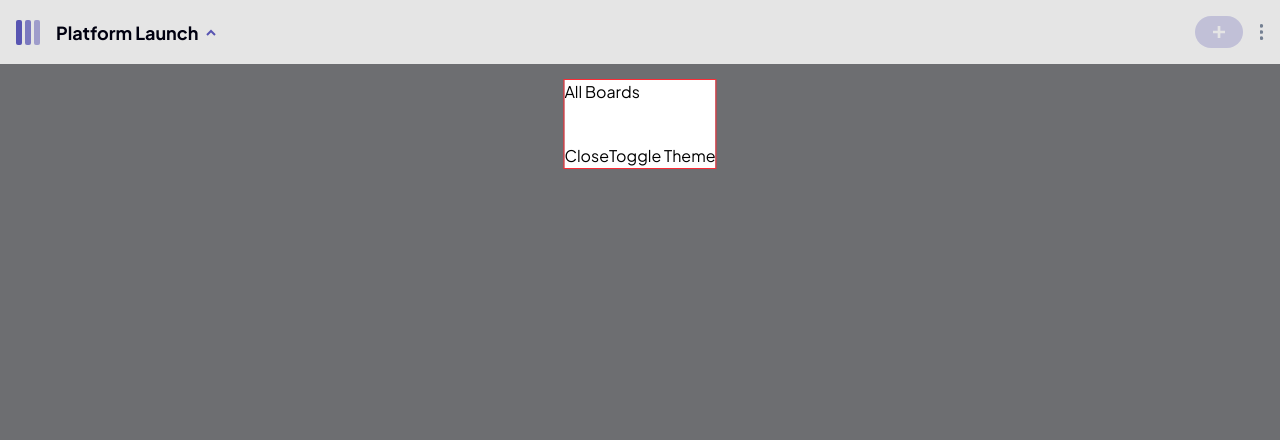
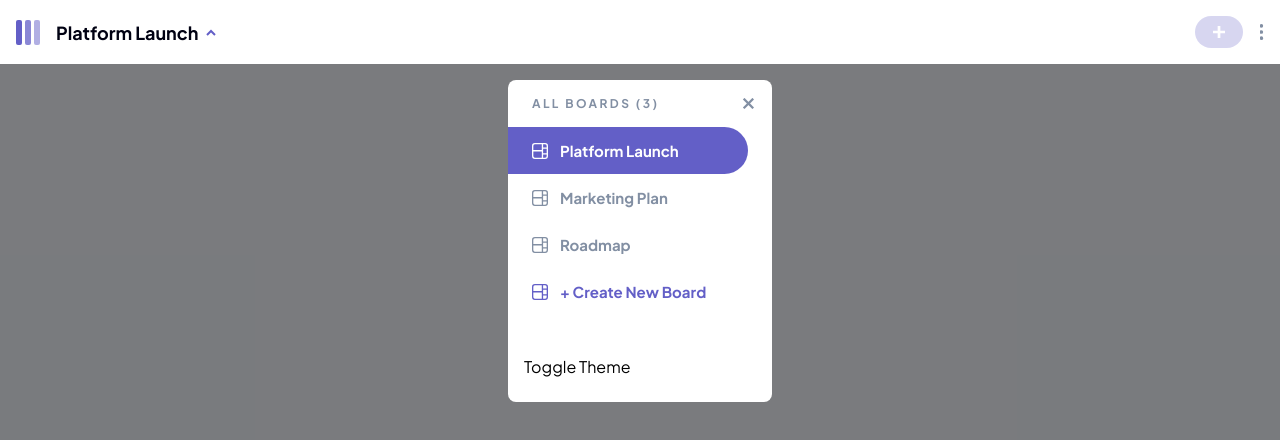
Before and after one commit to CodingWithJiro/frontend-mentor-kanban-task-management-web-app, a Next.js app: page / in a window 1280 px wide. Both pictures are taken after a click on the button 211 px from the left and 32 px from the top of the page. Shown: the top 440 px of the page. Built offline with nearby package versions, Linux system fonts and the light colour scheme.

Commit message:
feat(modal): add styles, hover, and focus-visible effects to board selector modal

```diff
--- a/src/app/globals.css
+++ b/src/app/globals.css
@@ -7,6 +7,7 @@
   --foreground: #000112;
   --background-navbar: #ffffff;
   --background-mobile-dropdown: #635fc71a;
+  --background-modal: #ffffff;
 }
 
 .dark {
@@ -14,6 +15,7 @@
   --foreground: #ffffff;
   --background-navbar: #2b2c37;
   --background-mobile-dropdown: #3e3f4e;
+  --background-modal: #2b2c37;
 }
 
 @theme inline {
@@ -21,6 +23,7 @@
   --color-foreground: var(--foreground);
   --color-background-navbar: var(--background-navbar);
   --color-background-mobile-dropdown: var(--background-mobile-dropdown);
+  --color-background-modal: var(--background-modal);
   --font-sans: var(--font-plus-jakarta-sans);
   --color-main-purple: #635fc7;
   --color-main-purple-hover: #a8a4ff;
--- a/src/components/board/board-theme-switcher-modal.tsx
+++ b/src/components/board/board-theme-switcher-modal.tsx
@@ -1,4 +1,5 @@
 import type { Ref } from 'react';
+import { useState } from 'react';
 import ThemeToggle from '../theme/theme-toggle';
 
 interface BoardThemeSwitcherModalProps {
@@ -6,23 +7,92 @@ interface BoardThemeSwitcherModalProps {
   dialogRef: Ref<HTMLDialogElement | null>;
 }
 
+const MOCK_BOARDS_DATA = [
+  { id: 1, name: 'Platform Launch' },
+  { id: 2, name: 'Marketing Plan' },
+  { id: 3, name: 'Roadmap' },
+];
+
 export default function BoardThemeSwitcherModal({
   onClose,
   dialogRef,
 }: BoardThemeSwitcherModalProps) {
+  const [selectedBoardId, setSelectedBoardId] = useState(1);
+
+  const handleClick = (id: number) => {
+    setSelectedBoardId(id);
+  };
+
   return (
+    <>
       <dialog
-      className="fixed top-20 left-1/2 -translate-x-1/2 outline-1 outline-red-500"
+        className="bg-background-modal fixed top-20 left-1/2 min-h-80.5 w-66 -translate-x-1/2 rounded-lg p-4 backdrop:bg-transparent"
         ref={dialogRef}
         onClose={onClose}
       >
-      <h2>All Boards</h2>
+        <button
+          className="text-medium-gray focus-visible:outline-main-purple focus-visible:text-main-purple hover:text-main-purple absolute top-0 right-0 scale-75 rounded-full p-4 focus-visible:outline-2"
+          type="button"
+          onClick={onClose}
+        >
+          <svg width="15" height="15" xmlns="http://www.w3.org/2000/svg">
+            <g fill="currentColor" fill-rule="evenodd">
+              <path d="m12.728 0 2.122 2.122L2.122 14.85 0 12.728z" />
+              <path d="M0 2.122 2.122 0 14.85 12.728l-2.122 2.122z" />
+            </g>
+          </svg>
+        </button>
 
-      <button type="button" onClick={onClose}>
-        Close
+        <section className="px-2">
+          <h2 className="text-heading-s text-medium-gray tracking-heading-s mb-4 font-bold uppercase">{`All Boards (${MOCK_BOARDS_DATA.length})`}</h2>
+
+          <ul className="-ml-6 flex flex-col">
+            {MOCK_BOARDS_DATA.map(({ id, name }) => {
+              const isSelected = id === selectedBoardId;
+
+              return (
+                <li key={id}>
+                  <button
+                    className={`text-heading-m focus-visible:outline-main-purple flex w-full cursor-pointer items-center justify-start gap-3 rounded-r-full px-6 py-3.5 font-bold underline-offset-4 -outline-offset-3 focus-visible:outline-2 ${isSelected ? 'bg-main-purple text-white' : 'text-medium-gray hover:text-main-purple hover:underline'}`}
+                    type="button"
+                    aria-label={`Select ${name} board.`}
+                    aria-pressed={isSelected}
+                    onClick={() => handleClick(id)}
+                  >
+                    <svg
+                      width="16"
+                      height="16"
+                      xmlns="http://www.w3.org/2000/svg"
+                    >
+                      <path
+                        d="M0 2.889A2.889 2.889 0 0 1 2.889 0H13.11A2.889 2.889 0 0 1 16 2.889V13.11A2.888 2.888 0 0 1 13.111 16H2.89A2.889 2.889 0 0 1 0 13.111V2.89Zm1.333 5.555v4.667c0 .859.697 1.556 1.556 1.556h6.889V8.444H1.333Zm8.445-1.333V1.333h-6.89A1.556 1.556 0 0 0 1.334 2.89V7.11h8.445Zm4.889-1.333H11.11v4.444h3.556V5.778Zm0 5.778H11.11v3.11h2a1.556 1.556 0 0 0 1.556-1.555v-1.555Zm0-7.112V2.89a1.555 1.555 0 0 0-1.556-1.556h-2v3.111h3.556Z"
+                        fill="currentColor"
+                      />
+                    </svg>
+                    <span>{name}</span>
                   </button>
+                </li>
+              );
+            })}
+            <li>
+              <button
+                className="text-heading-m text-main-purple focus-visible:outline-main-purple flex w-full cursor-pointer items-center justify-start gap-3 rounded-r-full px-6 py-3.5 font-bold underline-offset-4 -outline-offset-3 hover:underline focus-visible:outline-2"
+                type="button"
+              >
+                <svg width="16" height="16" xmlns="http://www.w3.org/2000/svg">
+                  <path
+                    d="M0 2.889A2.889 2.889 0 0 1 2.889 0H13.11A2.889 2.889 0 0 1 16 2.889V13.11A2.888 2.888 0 0 1 13.111 16H2.89A2.889 2.889 0 0 1 0 13.111V2.89Zm1.333 5.555v4.667c0 .859.697 1.556 1.556 1.556h6.889V8.444H1.333Zm8.445-1.333V1.333h-6.89A1.556 1.556 0 0 0 1.334 2.89V7.11h8.445Zm4.889-1.333H11.11v4.444h3.556V5.778Zm0 5.778H11.11v3.11h2a1.556 1.556 0 0 0 1.556-1.555v-1.555Zm0-7.112V2.89a1.555 1.555 0 0 0-1.556-1.556h-2v3.111h3.556Z"
+                    fill="currentColor"
+                  />
+                </svg>
+                <span>+ Create New Board</span>
+              </button>
+            </li>
+          </ul>
+        </section>
 
         <ThemeToggle />
       </dialog>
+    </>
   );
 }
```
Lines whose indentation alone changed are shown as unchanged.
